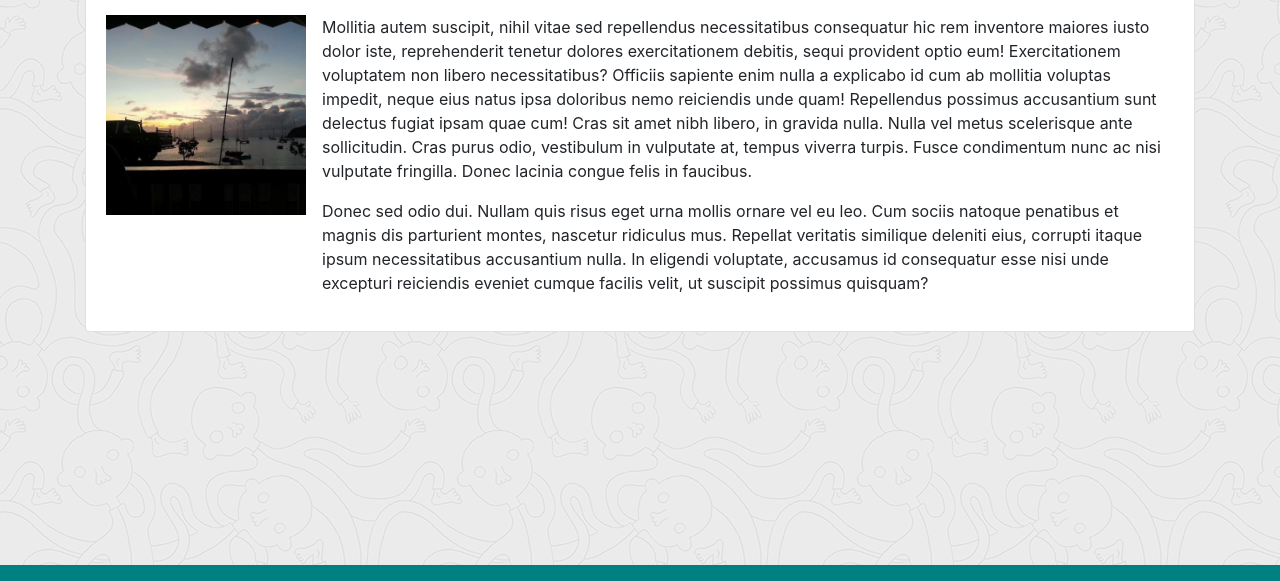
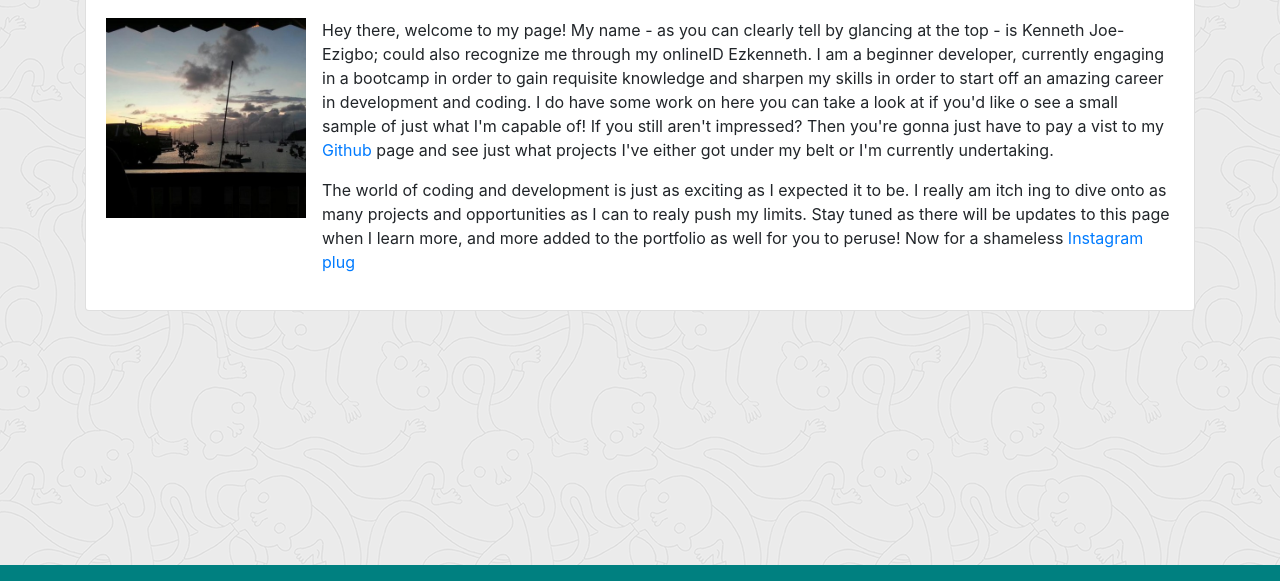
Before and after one commit to Ezkenneth/Responsive-CSS, a plain HTML site: page Solved/index.html in a window 1280 px wide. Shown: the part 219-800 px from the top of the page. Drawn offline with nearby package versions, Linux system fonts and the light colour scheme.

Commit message:
Added in bio and links

```diff
--- a/Solved/Assets/Css/style.css
+++ b/Solved/Assets/Css/style.css
@@ -8,7 +8,7 @@ body {
 
 #headName {
     color: white;
-    font-size: 22;
+    font-size: 22px;
     font-weight: bold;
     background: teal;
 }
@@ -22,7 +22,10 @@ body {
     height: 40rem auto;
     margin: 60px auto
 }
-
+/* Image formatting or cards */
+.crdImg{
+    width: auto;
+    }
 /* Portfolio page */
 
 .portfolioCard {
@@ -49,6 +52,7 @@ body {
 .portHead {
     color: teal;
     font-weight: bold;
+    font-size: 56px;
 }
 
 /* Footer */
--- a/Solved/index.html
+++ b/Solved/index.html
@@ -20,9 +20,8 @@
             <div class="container">
                 <!-- Establishing link on navbar brand (Name) -->
                 <a class="navbar-brand" href="index.html" id="headName">Kenneth Joe-Ezigbo</a>
-                    <button class="navbar-toggler" type="button" data-toggle="collapse"
-                        data-target="#navbarTogglerDemo01" aria-controls="navbarTogglerDemo01" aria-expanded="false"
-                        aria-label="Toggle navigation">
+                <button class="navbar-toggler" type="button" data-toggle="collapse" data-target="#navbarTogglerDemo01"
+                    aria-controls="navbarTogglerDemo01" aria-expanded="false" aria-label="Toggle navigation">
                     <span class="navbar-toggler-icon"></span>
                 </button>
                 <!-- Added in toggler for responsiveness -->
@@ -52,33 +51,34 @@
                 <h2 class="display-4" style="color: teal; font-weight: bold; margin-bottom: 30px;">About Me</h2>
 
                 <!-- Embedding image in content -->
-                    <div class="media">
-                        <img src="../Solved/Assets/Images/natebeach.jpeg" class="align-self-start mr-3 wrapText"
+                <div class="media crdImg">
+                    <img src="../Solved/Assets/Images/natebeach.jpeg" class="align-flex-start mr-3 "
                         alt="Picture of sidewalk by a beach - pole sticking from the ground and multiple small boats litter the water - all in front of a mirage of clouds"
                         style="height : 200PX; display: inline-block;">
                     <div class="media-body">
 
                         <p>
-                                Mollitia autem suscipit, nihil vitae sed repellendus necessitatibus consequatur hic rem
-                                inventore maiores iusto dolor iste, reprehenderit tenetur dolores exercitationem
-                                debitis,
-                                sequi provident optio eum! Exercitationem voluptatem non libero necessitatibus?
-                                Officiis sapiente enim nulla a explicabo id cum ab mollitia voluptas impedit, neque eius
-                                natus ipsa doloribus nemo reiciendis unde quam! Repellendus possimus accusantium sunt
-                                delectus fugiat ipsam quae cum!
-                                Cras sit amet nibh libero, in gravida nulla. Nulla vel metus scelerisque ante
-                                sollicitudin.
-                                Cras purus odio, vestibulum in vulputate at, tempus viverra turpis. Fusce condimentum
-                                nunc
-                                ac nisi vulputate fringilla. Donec lacinia congue felis in faucibus.</p>
-                            <p>Donec sed odio dui. Nullam quis risus eget urna mollis ornare vel eu leo. Cum sociis
-                                natoque
-                                penatibus et magnis dis parturient montes, nascetur ridiculus mus.
-                                Repellat veritatis similique deleniti eius, corrupti itaque ipsum necessitatibus
-                                accusantium
-                                nulla. In eligendi voluptate, accusamus id consequatur esse nisi unde excepturi
-                                reiciendis
-                                eveniet cumque facilis velit, ut suscipit possimus quisquam?</p>
+                            Hey there, welcome to my page! My name - as you can clearly tell by glancing at the top - is
+                            Kenneth Joe-Ezigbo; could also recognize me through my onlineID Ezkenneth. I am a beginner
+                            developer, currently engaging in a bootcamp in order to gain requisite knowledge and sharpen
+                            my
+                            skills in order to start off an amazing career in development and coding.
+
+                            I do have some work on here you can take a look at if you'd like o see a small sample of
+                            just what I'm capable of! If you still aren't impressed? Then you're gonna just have to
+                            pay a vist to my <a href="https://github.com/Ezkenneth" target="_blank">Github</a> page and
+                            see just
+                            what projects I've either got under my belt or I'm currently undertaking. </p>
+
+                        <p>The world of coding and development is just as exciting as I expected it to be. I really am
+                            itch
+                            ing to dive onto as many projects and opportunities as I can to realy push my limits. Stay
+                            tuned
+                            as there will be updates to this page when I learn more, and more added to the portfolio as
+                            well for
+                            you to peruse! Now for a shameless <a href="https://www.instagram.com/jekenneth/"
+                                target="_blank">Instagram plug</a>
+                        </p>
                     </div>
                 </div>
             </div>
@@ -92,6 +92,12 @@
         <p></p>
     </footer>
 
+    <!-- jQuery CDN -->
+    <script type="text/javascript" src="https://cdnjs.cloudflare.com/ajax/libs/jquery/3.2.1/jquery.min.js"></script>
+
+    <!-- Bootstrap CDN -->
+    <script src="https://maxcdn.bootstrapcdn.com/bootstrap/4.0.0/js/bootstrap.min.js"></script>
+    </script>
 
 
 </body>
```
Also changed, not shown: Solved/contact.html (+6 -2 lines), Solved/portfolio.html (+4 -0 lines). Lines whose indentation alone changed are shown as unchanged.
